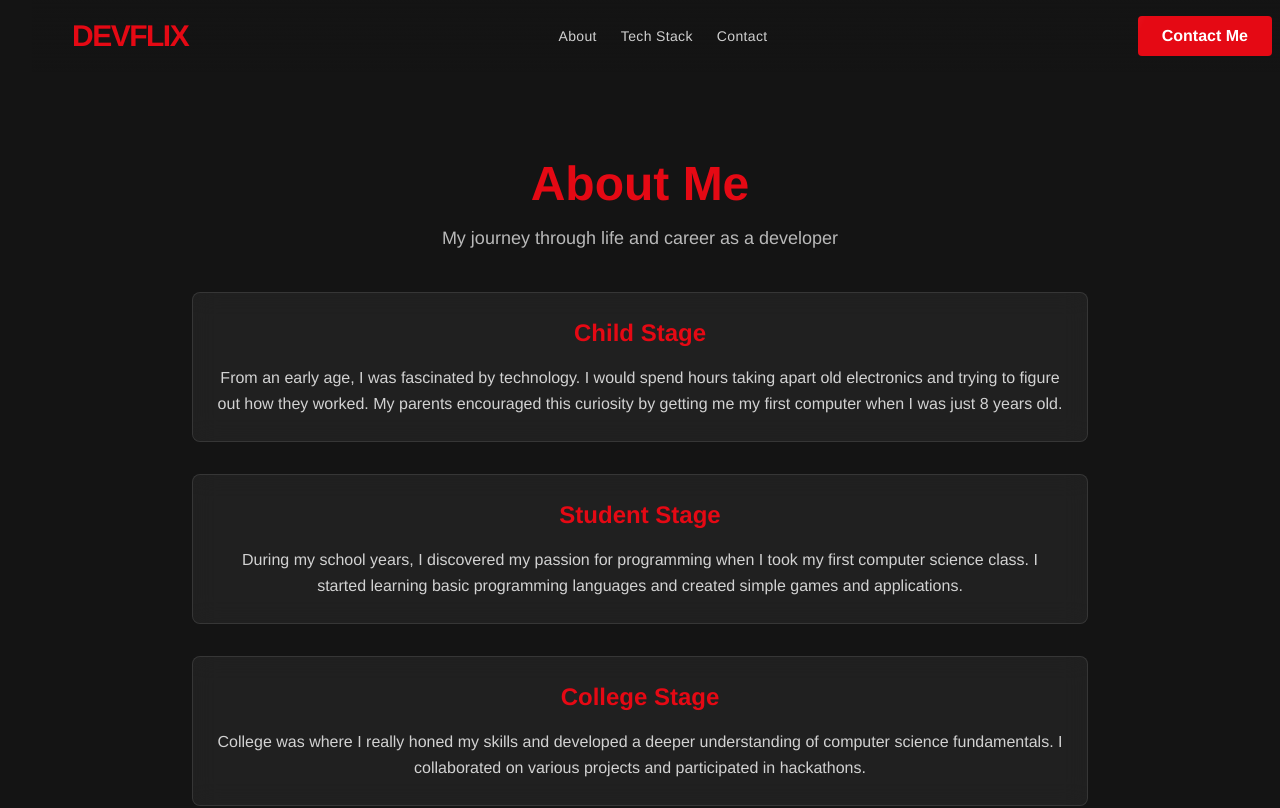
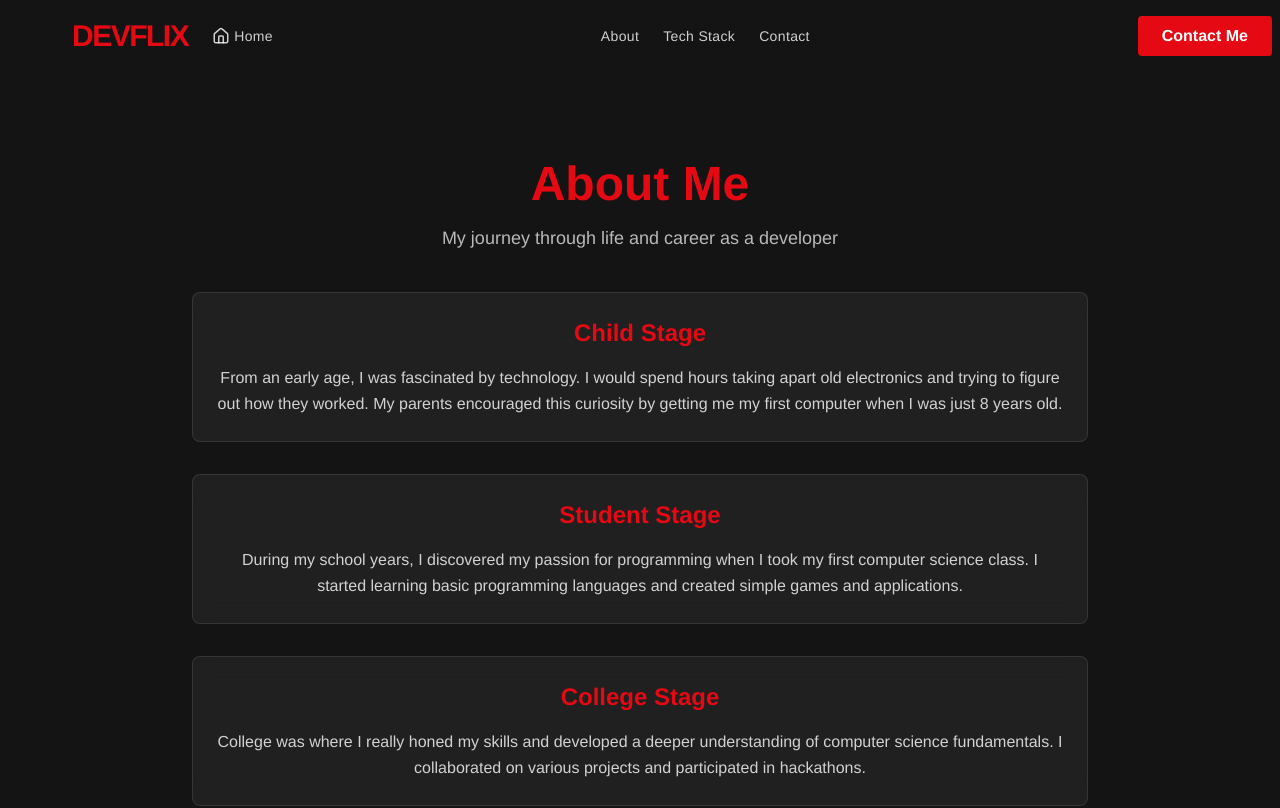
Before and after one commit to mohankopuru/slider-timeline-experience, a React (Vite) app: page /about in a window 1280 px wide. Shown: the top 808 px of the page. Built offline with nearby package versions, Linux system fonts and the light colour scheme.

Commit message:
Add home button
Adds a home button to navigate to the landing page.

```diff
--- a/src/components/NavBar.tsx
+++ b/src/components/NavBar.tsx
@@ -1,6 +1,7 @@
 
 import React, { useState, useEffect } from 'react';
 import { Link, useLocation } from 'react-router-dom';
+import { Home } from 'lucide-react';
 
 const NavBar: React.FC = () => {
   const [scrolled, setScrolled] = useState(false);
@@ -42,10 +43,20 @@ const NavBar: React.FC = () => {
       }`}
     >
       <div className="container mx-auto px-6 md:px-10 py-4 flex justify-between items-center">
-        <div className="flex items-center">
+        <div className="flex items-center space-x-6">
           <Link to="/" className="text-netflix-red font-bold text-2xl md:text-3xl tracking-tighter">
             DEVFLIX
           </Link>
+
+          {!isHomePage && (
+            <Link
+              to="/"
+              className="flex items-center space-x-1 text-white/80 hover:text-white transition-colors duration-300"
+            >
+              <Home size={18} />
+              <span className="text-sm font-medium tracking-wide">Home</span>
+            </Link>
+          )}
         </div>
 
         <nav className="hidden md:flex items-center space-x-6">
```
